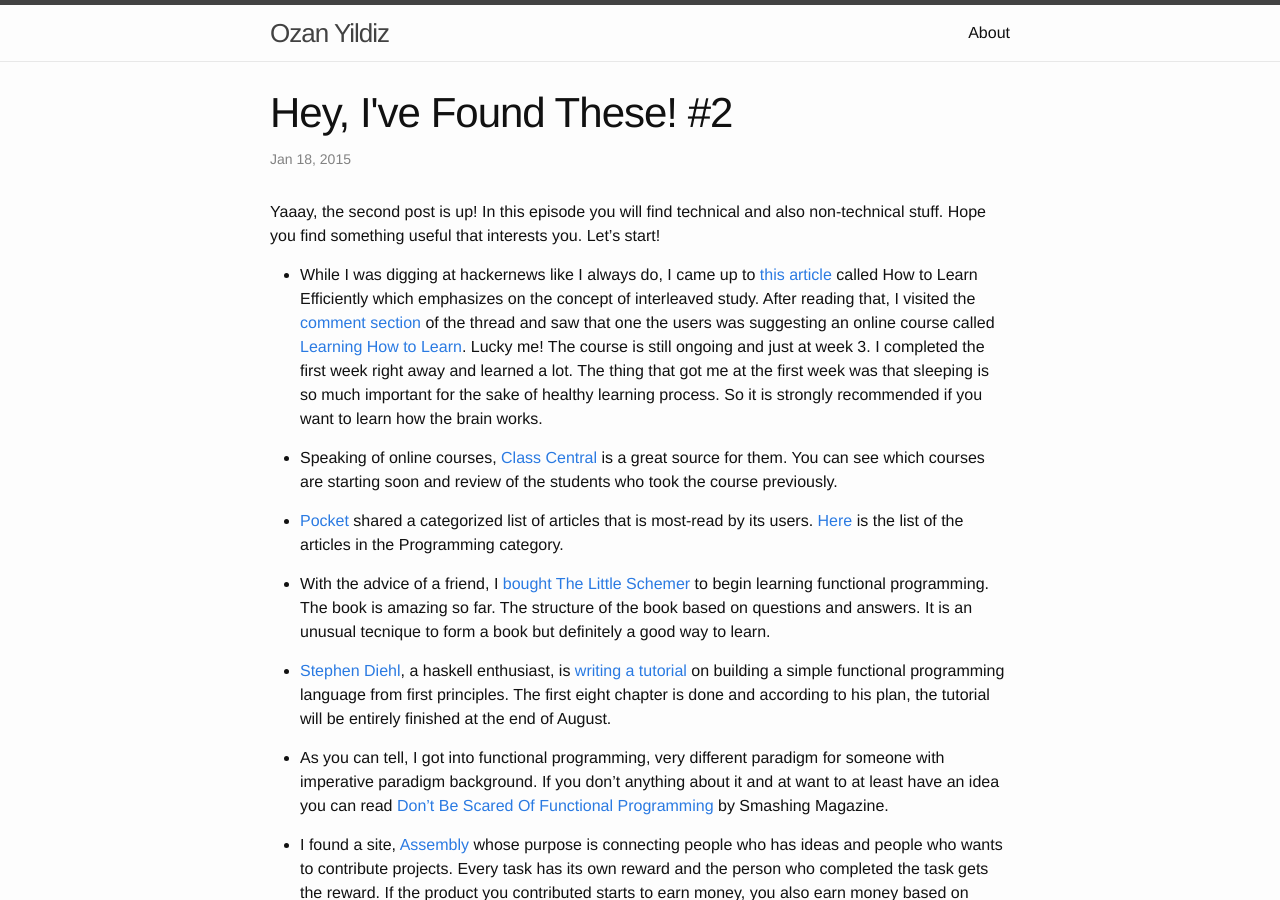
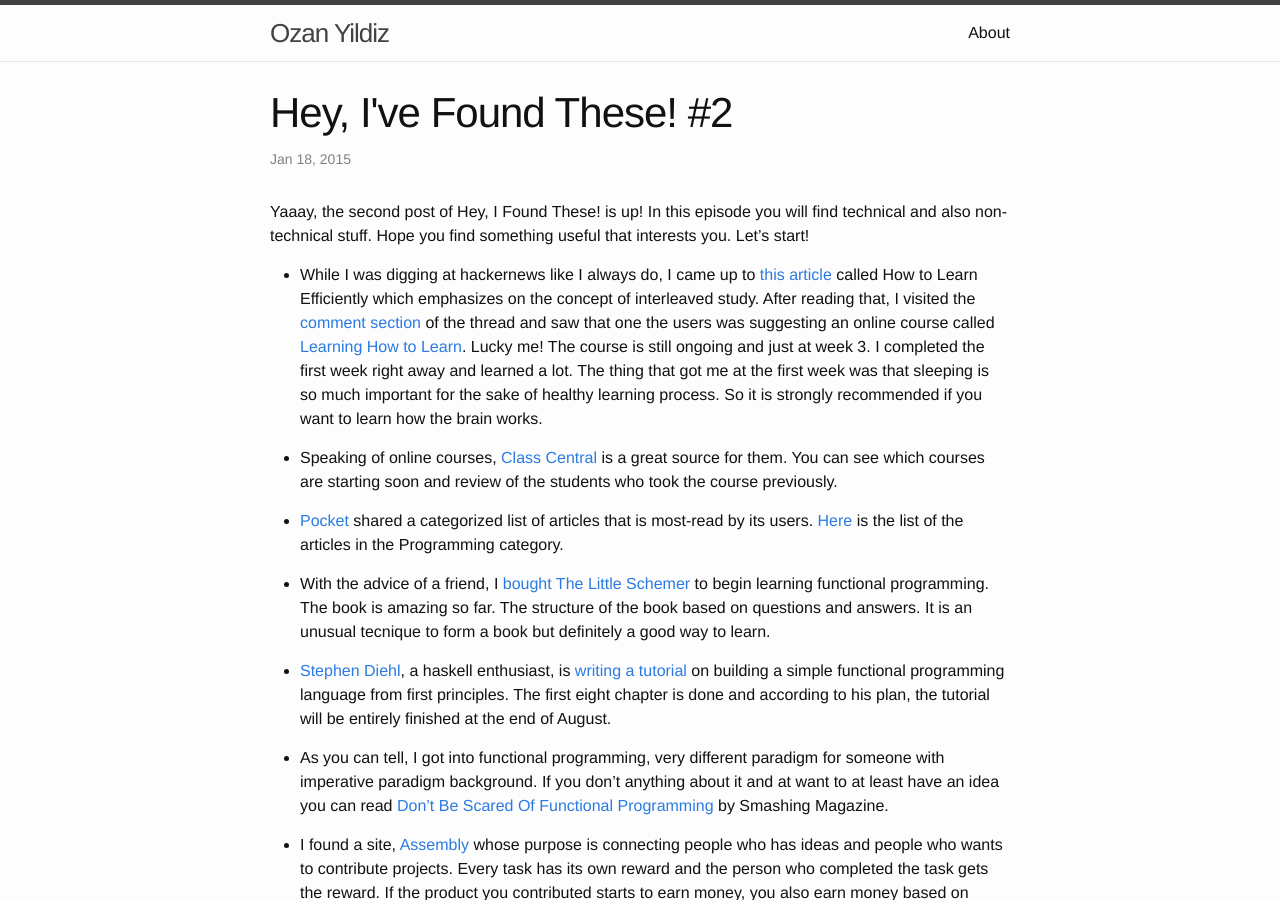
Before and after one commit to ozanyildiz/ozanyildiz.github.io, a Jekyll site: the page built from _posts/2015-01-18-hey-i-found-2.md, in a window 1280 px wide and 900 px high. Built offline with Jekyll 4.4.1, drawn with Linux system fonts in a browser that asks for light colours; comment, search, counter and statistics services are not loaded.

Commit message:
small fix for new post

```diff
--- a/_posts/2015-01-18-hey-i-found-2.md
+++ b/_posts/2015-01-18-hey-i-found-2.md
@@ -4,9 +4,9 @@ title: "Hey, I've Found These! #2"
 date: 2015-01-18 16:45:42
 categories: hift
 ---
-Yaaay, the second post is up! In this episode you will find technical and also
-non-technical stuff. Hope you find something useful that interests you. Let's
-start!
+Yaaay, the second post of Hey, I Found These! is up! In this episode you will
+find technical and also non-technical stuff. Hope you find something useful
+that interests you. Let's start!
 
 * While I was digging at hackernews like I always do, I came up to [this
 article](http://lemire.me/blog/archives/2014/12/30/how-to-learn-efficiently/)
```
Also changed, not shown: 1 other file.
